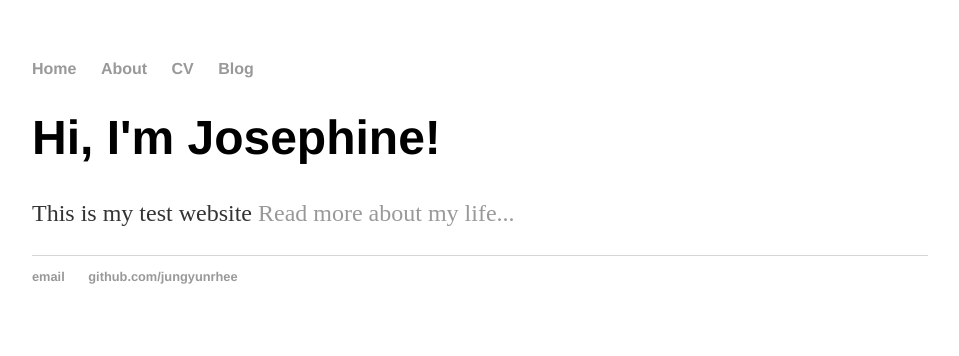
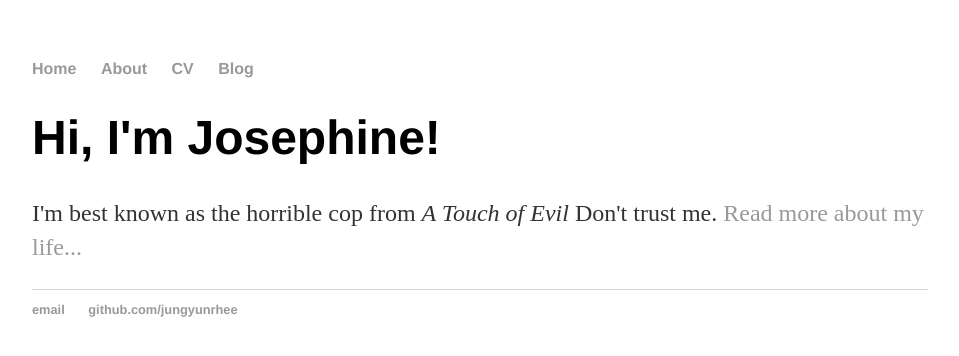
Before and after one commit to josephinejyrhee/josephinejyrhee.github.io, a Jekyll site: the page built from index.html, in a window 1280 px wide. Shown: the top 356 px of the page, without its empty margins (160-1119 px from the left). Built offline with Jekyll 4.4.1, drawn with Linux system fonts in a browser that asks for light colours.

Commit message:
Update index.html

```diff
--- a/index.html
+++ b/index.html
@@ -1,30 +1,8 @@
-<!DOCTYPE html>
-<html>
-	<head>
-		<title>Josephine Jung Yun Rhee</title>
-		<!-- link to main stylesheet -->
-		<link rel="stylesheet" type="text/css" href="/css/main.css">
-	</head>
-	<body>
-		<nav>
-    		<ul>
-        		<li><a href="/">Home</a></li>
-	        	<li><a href="/about">About</a></li>
-        		<li><a href="/cv">CV</a></li>
-        		<li><a href="/blog">Blog</a></li>
-    		</ul>
-		</nav>
-		<div class="container">
-    		<div class="blurb">
-        		<h1>Hi, I'm Josephine!</h1>
-				<p>This is my test website <a href="/about">Read more about my life...</a></p>
-    		</div><!-- /.blurb -->
-		</div><!-- /.container -->
-		<footer>
-    		<ul>
-        		<li><a href="mailto:josephinerhee@gmail.com">email</a></li>
-        		<li><a href="https://github.com/jungyunrhee">github.com/jungyunrhee</a></li>
-			</ul>
-		</footer>
-	</body>
-</html>
+---
+layout: default
+title: Josephine Rhee, struggling
+---
+<div class="blurb">
+	<h1>Hi, I'm Josephine!</h1>
+	<p>I'm best known as the horrible cop from <em>A Touch of Evil</em> Don't trust me. <a href="/about">Read more about my life...</a></p>
+</div><!-- /.blurb -->
```
